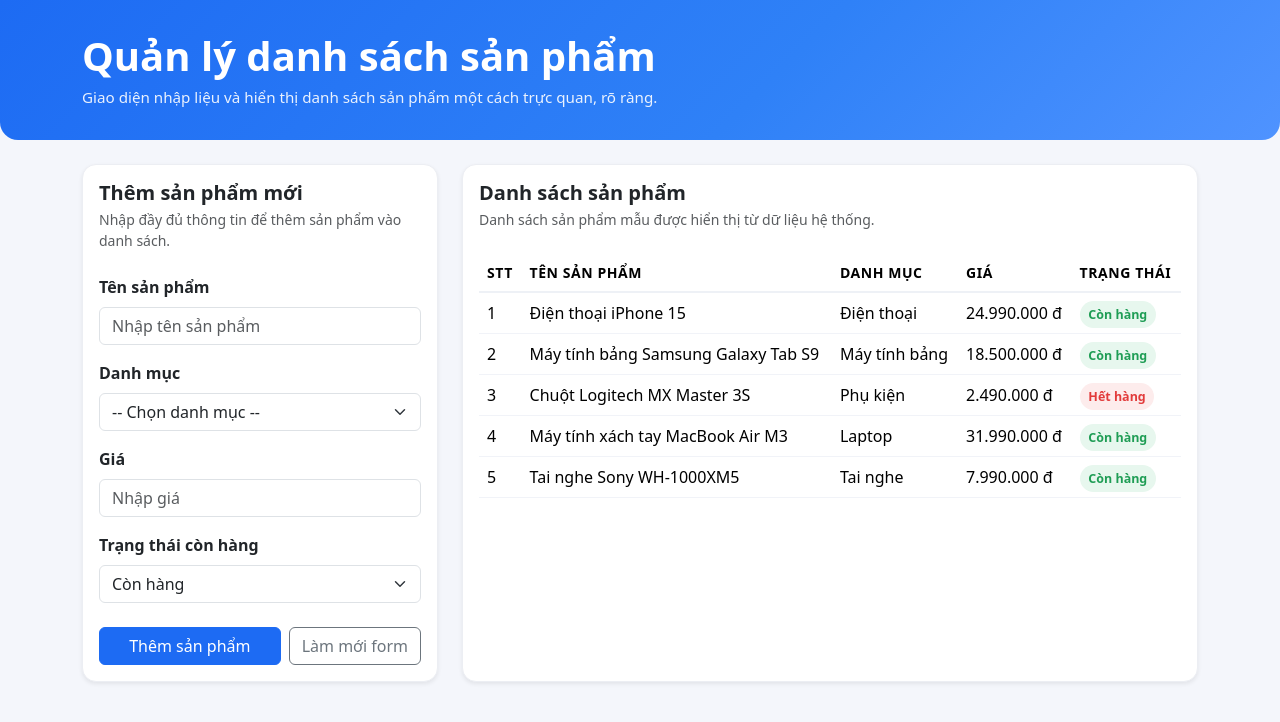
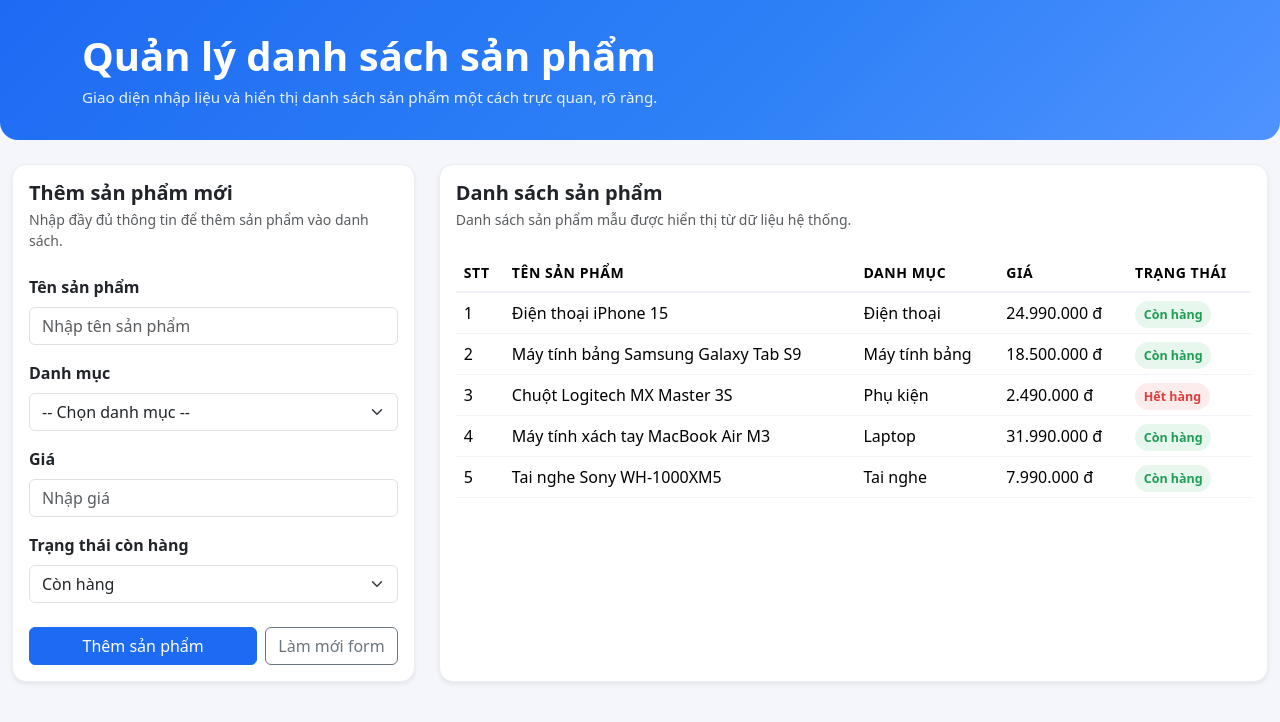
Before and after one commit to QuyetNguyenHuu/CSE391_Kiemtra_2451160819_NguyenHuuQuyet_66HTTT1, a React (Vite) app in the folder reactjs/: page / in a window 1280 px wide. Shown: the top 722 px of the page. Built offline with nearby package versions, Linux system fonts and the light colour scheme.

Commit message:
[STYLE] : chỉnh sửa bố cục giao diện

```diff
--- a/reactjs/src/App.jsx
+++ b/reactjs/src/App.jsx
@@ -27,7 +27,7 @@ function App() {
         subtitle="Giao diện nhập liệu và hiển thị danh sách sản phẩm một cách trực quan, rõ ràng."
       />
 
-      <main className="container my-4">
+      <main className="container-fluid my-4">
         <div className="row g-4">
           {/* Cột trái: form thêm mới */}
           <div className="col-lg-4">
```
Also changed, not shown: 1 other file (tests, documents, lock files or other folders).
